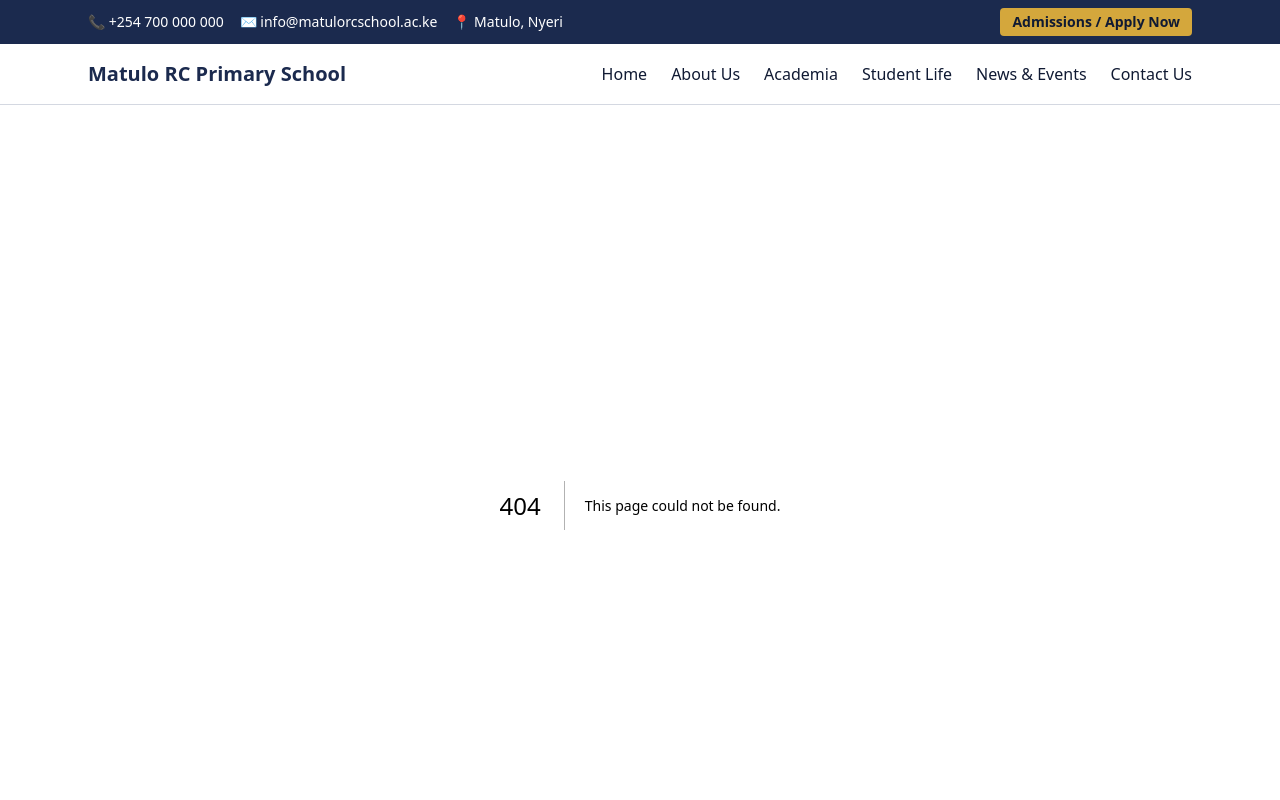
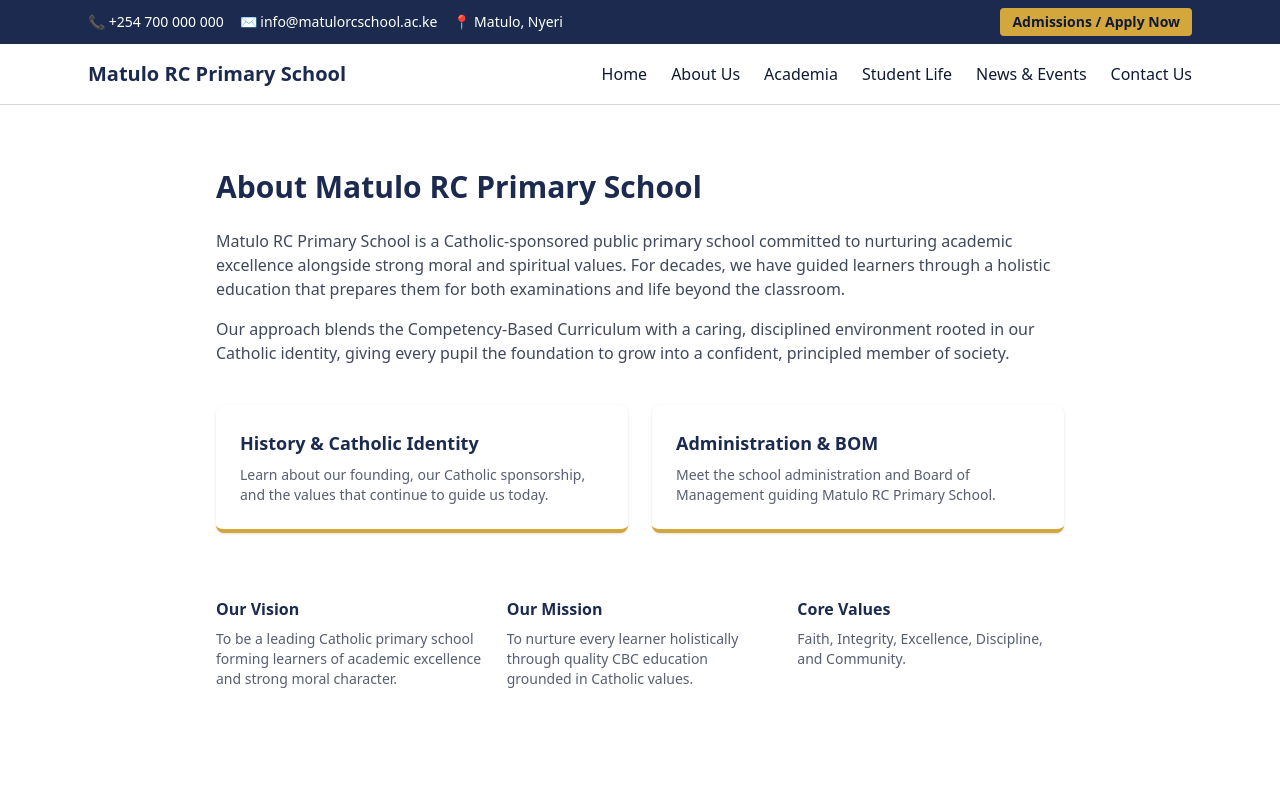
Before and after one commit to Ochoko-Dev/matulo-rc-school, a Next.js app: page /about in a window 1280 px wide. Before the commit this address had no page. Shown: the top 800 px of the page. Built offline with nearby package versions, Linux system fonts and the light colour scheme.

Commit message:
Add About Us pages: overview, history, administration

```diff
--- /dev/null
+++ b/app/about/administration/page.tsx
@@ -0,0 +1,43 @@
+export default function Administration() {
+  return (
+    <main className="max-w-4xl mx-auto px-6 py-16">
+      <h1 className="text-3xl font-bold text-navy mb-6">School Administration & Board of Management</h1>
+      <p className="text-navy-dark/80 mb-10">
+        Matulo RC Primary School is guided by a dedicated administration and
+        Board of Management (BOM) committed to the school&apos;s academic
+        standards, welfare, and Catholic identity.
+      </p>
+
+      <div className="grid grid-cols-1 md:grid-cols-2 gap-6">
+        <div className="bg-white rounded-lg shadow p-6 border-t-4 border-gold">
+          <h2 className="text-lg font-bold text-navy mb-2">Headteacher</h2>
+          <p className="text-sm text-navy-dark/70">
+            Oversees the day-to-day academic and administrative operations
+            of the school.
+          </p>
+        </div>
+        <div className="bg-white rounded-lg shadow p-6 border-t-4 border-gold">
+          <h2 className="text-lg font-bold text-navy mb-2">Deputy Headteacher</h2>
+          <p className="text-sm text-navy-dark/70">
+            Supports the Headteacher in curriculum implementation and
+            student welfare.
+          </p>
+        </div>
+        <div className="bg-white rounded-lg shadow p-6 border-t-4 border-gold">
+          <h2 className="text-lg font-bold text-navy mb-2">Board of Management</h2>
+          <p className="text-sm text-navy-dark/70">
+            A committee of parents, sponsors, and community representatives
+            overseeing governance and school development.
+          </p>
+        </div>
+        <div className="bg-white rounded-lg shadow p-6 border-t-4 border-gold">
+          <h2 className="text-lg font-bold text-navy mb-2">Catholic Sponsor Representative</h2>
+          <p className="text-sm text-navy-dark/70">
+            Ensures the school&apos;s programs remain aligned with its
+            Catholic identity and values.
+          </p>
+        </div>
+      </div>
+    </main>
+  );
+}
--- /dev/null
+++ b/app/about/history/page.tsx
@@ -0,0 +1,24 @@
+export default function History() {
+  return (
+    <main className="max-w-4xl mx-auto px-6 py-16">
+      <h1 className="text-3xl font-bold text-navy mb-6">History & Catholic Identity</h1>
+      <p className="text-navy-dark/80 mb-4">
+        Matulo RC Primary School was established under the sponsorship of
+        the Catholic Church, with a mission to provide quality education
+        rooted in strong moral and spiritual formation to the children of
+        our community in Nyeri.
+      </p>
+      <p className="text-navy-dark/80 mb-4">
+        Over the years, the school has grown from humble beginnings into a
+        respected institution known for balancing academic achievement with
+        character formation — guided always by our Catholic sponsorship and
+        values.
+      </p>
+      <p className="text-navy-dark/80">
+        Today, that identity continues to shape everything we do: from our
+        daily routines to our pastoral care, we remain committed to raising
+        learners who are both academically capable and grounded in faith.
+      </p>
+    </main>
+  );
+}
--- /dev/null
+++ b/app/about/page.tsx
@@ -0,0 +1,68 @@
+import Link from "next/link";
+
+export default function About() {
+  return (
+    <main className="max-w-4xl mx-auto px-6 py-16">
+      <h1 className="text-3xl font-bold text-navy mb-6">About Matulo RC Primary School</h1>
+      <p className="text-navy-dark/80 mb-4">
+        Matulo RC Primary School is a Catholic-sponsored public primary
+        school committed to nurturing academic excellence alongside strong
+        moral and spiritual values. For decades, we have guided learners
+        through a holistic education that prepares them for both examinations
+        and life beyond the classroom.
+      </p>
+      <p className="text-navy-dark/80 mb-10">
+        Our approach blends the Competency-Based Curriculum with a caring,
+        disciplined environment rooted in our Catholic identity, giving
+        every pupil the foundation to grow into a confident, principled
+        member of society.
+      </p>
+
+      <div className="grid grid-cols-1 md:grid-cols-2 gap-6">
+        <Link
+          href="/about/history"
+          className="bg-white rounded-lg shadow p-6 border-b-4 border-gold hover:shadow-lg transition block"
+        >
+          <h2 className="text-lg font-bold text-navy mb-2">History & Catholic Identity</h2>
+          <p className="text-sm text-navy-dark/70">
+            Learn about our founding, our Catholic sponsorship, and the
+            values that continue to guide us today.
+          </p>
+        </Link>
+        <Link
+          href="/about/administration"
+          className="bg-white rounded-lg shadow p-6 border-b-4 border-gold hover:shadow-lg transition block"
+        >
+          <h2 className="text-lg font-bold text-navy mb-2">Administration & BOM</h2>
+          <p className="text-sm text-navy-dark/70">
+            Meet the school administration and Board of Management guiding
+            Matulo RC Primary School.
+          </p>
+        </Link>
+      </div>
+
+      <section className="mt-16 grid grid-cols-1 md:grid-cols-3 gap-6">
+        <div>
+          <h3 className="font-bold text-navy mb-2">Our Vision</h3>
+          <p className="text-sm text-navy-dark/70">
+            To be a leading Catholic primary school forming learners of
+            academic excellence and strong moral character.
+          </p>
+        </div>
+        <div>
+          <h3 className="font-bold text-navy mb-2">Our Mission</h3>
+          <p className="text-sm text-navy-dark/70">
+            To nurture every learner holistically through quality CBC
+            education grounded in Catholic values.
+          </p>
+        </div>
+        <div>
+          <h3 className="font-bold text-navy mb-2">Core Values</h3>
+          <p className="text-sm text-navy-dark/70">
+            Faith, Integrity, Excellence, Discipline, and Community.
+          </p>
+        </div>
+      </section>
+    </main>
+  );
+}
```
